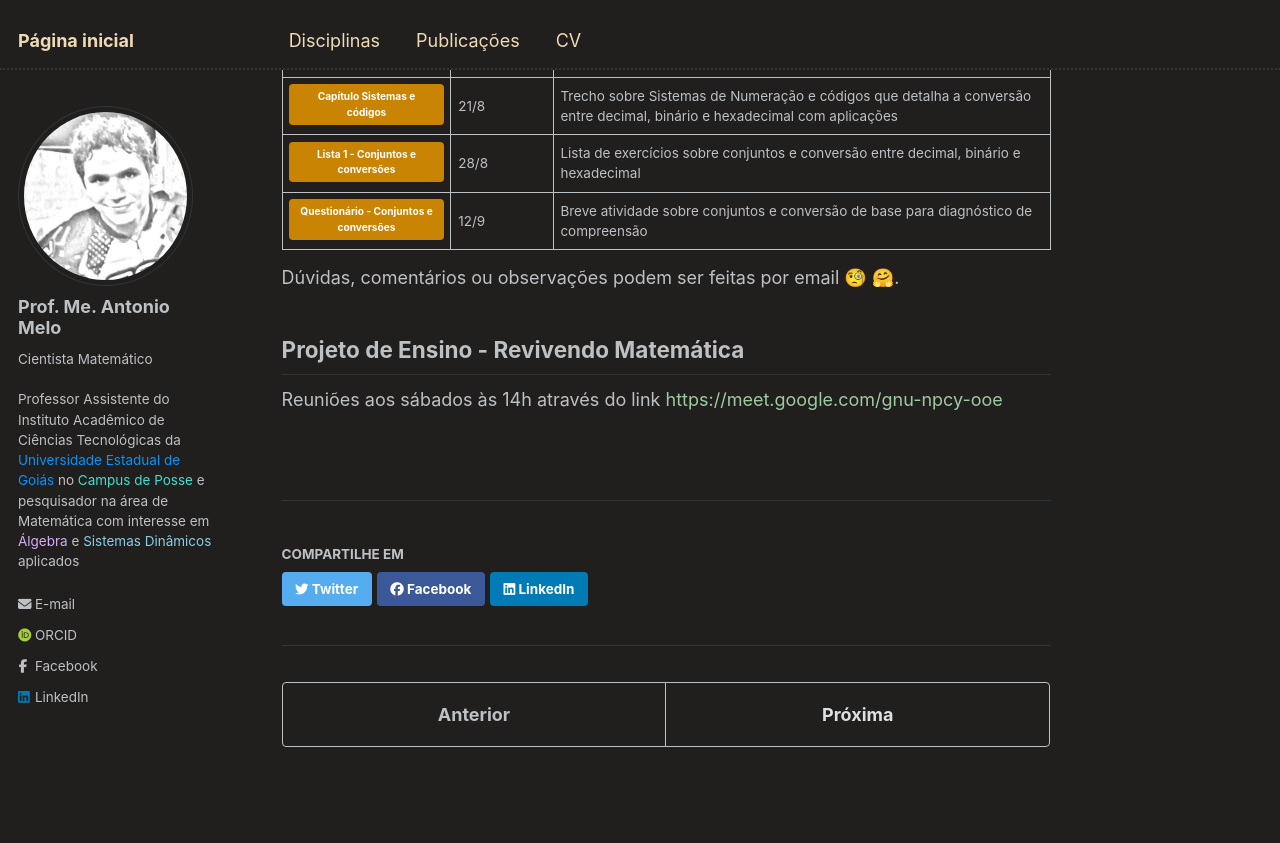
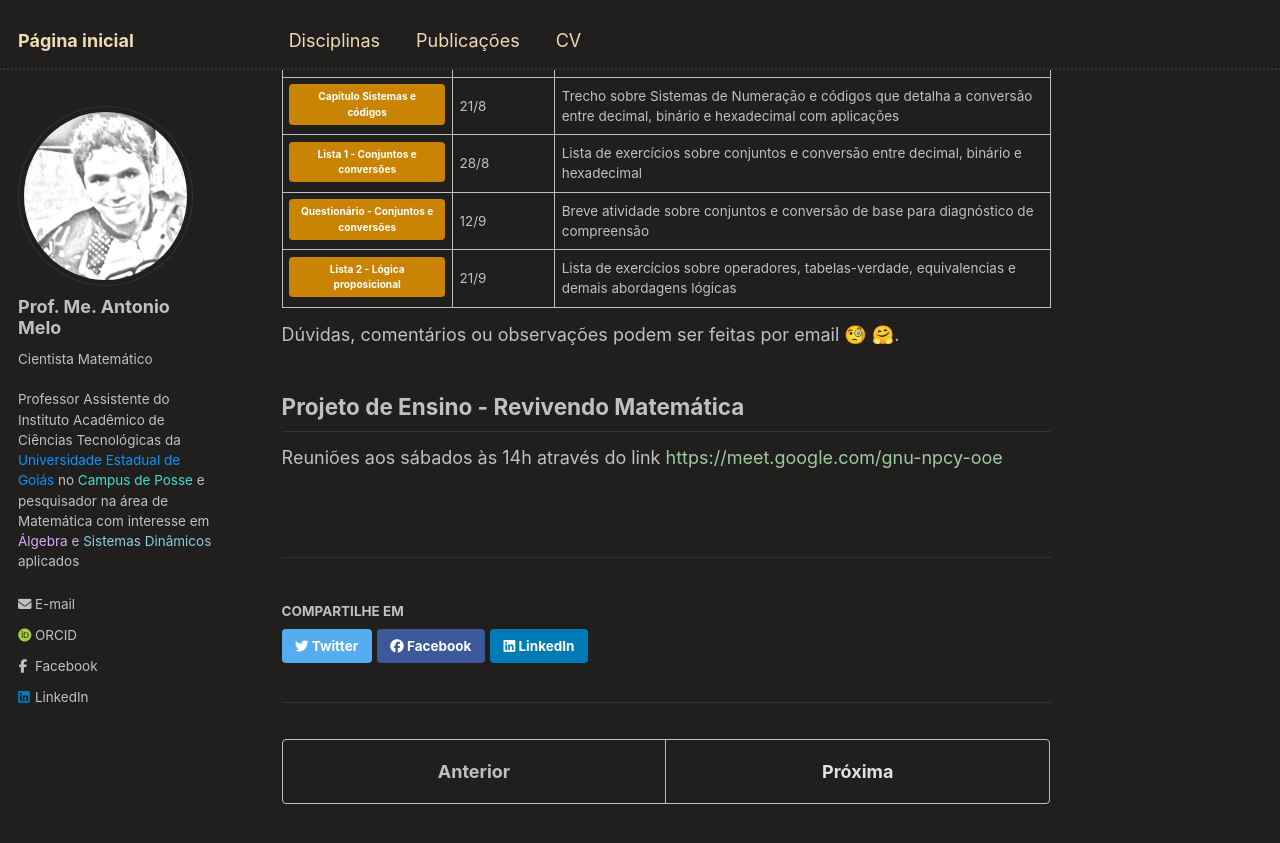
Before and after one commit to antmelo/antmelo.github.io, a Jekyll site: the page built from _teaching/2024-2-fundamentos.md, in a window 1280 px wide and 900 px high, scrolled down 1335 px. Shown: the top 843 px of the window. Built offline with Jekyll 4.4.1, drawn with Linux system fonts in a browser that asks for light colours; some web fonts are replaced.

Commit message:
Update 2024-2-fundamentos.md

```diff
--- a/_teaching/2024-2-fundamentos.md
+++ b/_teaching/2024-2-fundamentos.md
@@ -40,6 +40,7 @@ lógicas; Lógica de predicados. Aplicações de lógica de predicados.
 | [Capítulo Sistemas e códigos](https://antmelo.github.io/files/sistemas-codigos.pdf){: .btn}    | 21/8   | Trecho sobre Sistemas de Numeração e códigos que detalha a conversão entre decimal, binário e hexadecimal com aplicações            |
 | [Lista 1 - Conjuntos e conversões](https://antmelo.github.io/files/Lista1-Conjuntos_conversoes.pdf){: .btn}   | 28/8   | Lista de exercícios sobre conjuntos e conversão entre decimal, binário e hexadecimal            |
 | [Questionário - Conjuntos e conversões](https://antmelo.github.io/files/FundQ1.pdf){: .btn}   | 12/9   | Breve atividade sobre conjuntos e conversão de base para diagnóstico de compreensão            |
+| [Lista 2 - Lógica proposicional](https://antmelo.github.io/files/Lista2_Logica.pdf){: .btn}   | 21/9   | Lista de exercícios sobre operadores, tabelas-verdade, equivalencias e demais abordagens lógicas            |
 
 
 
```
